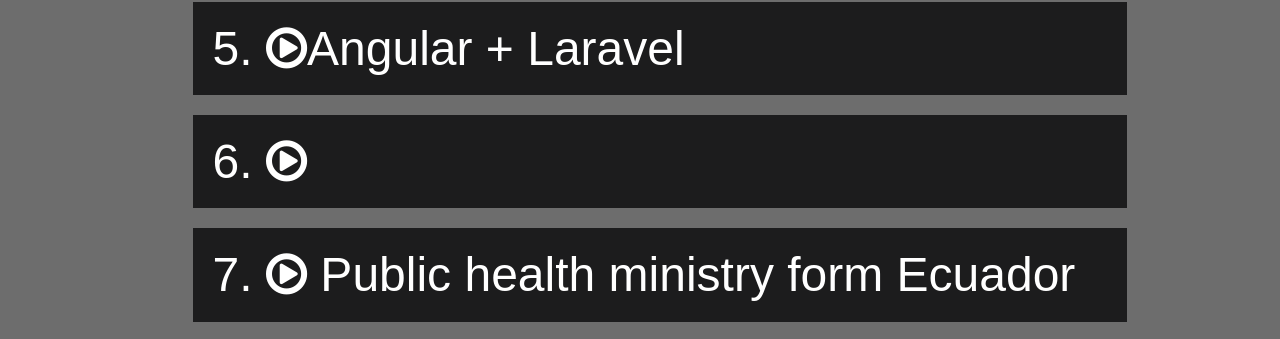
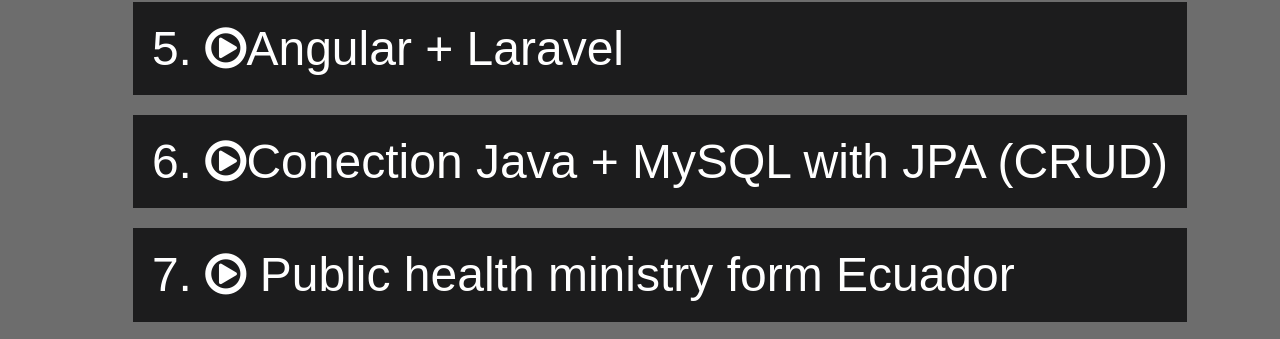
Before and after one commit to LuisFalconi/LuisFalconi.github.io, a plain HTML site: page index.html in a window 1280 px wide. Shown: the part 2233-2572 px from the top of the page. Drawn offline with nearby package versions, Linux system fonts and the light colour scheme; a web font is replaced by a local one.

```diff
--- a/index.html
+++ b/index.html
@@ -105,7 +105,7 @@
                 <li><a href="https://ghostccode.blogspot.com/"><i class="fa fa-play-circle-o"></i>
                 Neighborhood league system in PHP</a></li>
                 <li><a href="https://ghostccode.blogspot.com/"><i class="fa fa-play-circle-o"></i>Angular + Laravel</a></li>
-                <li><a href="https://ghostccode.blogspot.com/"><i class="fa fa-play-circle-o"></i></a></li>
+                <li><a href="https://ghostccode.blogspot.com/"><i class="fa fa-play-circle-o"></i>Conection Java + MySQL with JPA (CRUD)</a></li>
                 <li><a href="https://ghostccode.blogspot.com/2019/02/formulario-php-mysql.html"><i class="fa fa-play-circle-o"></i>
                     Public health ministry form Ecuador</a></li>
                 <li><a href="https://luisfalconi.github.io/FlappyBird/" target="_blank"><i <i class="fa fa-play-circle-o"></i>FlappyBird</a></li>
```
